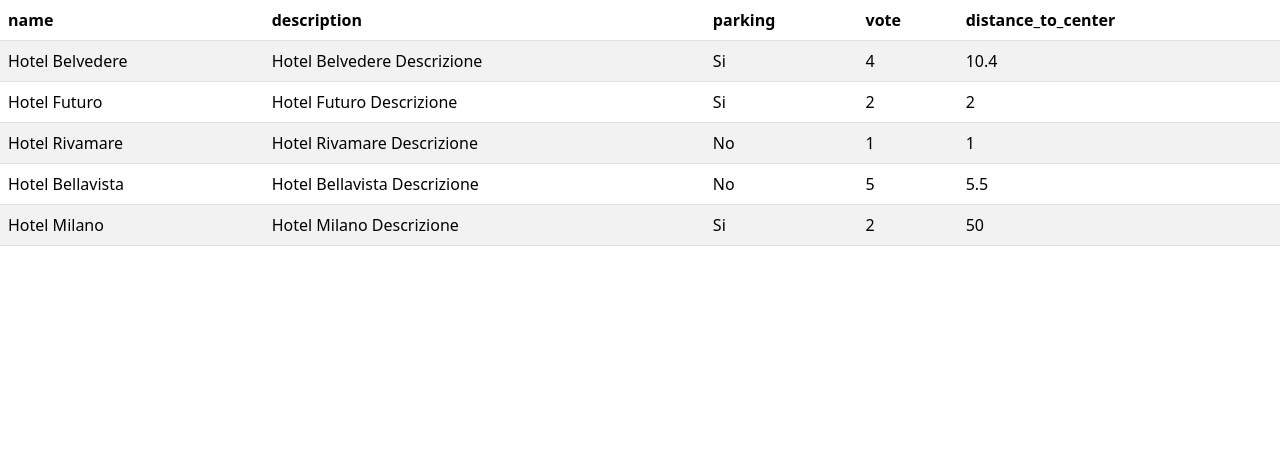
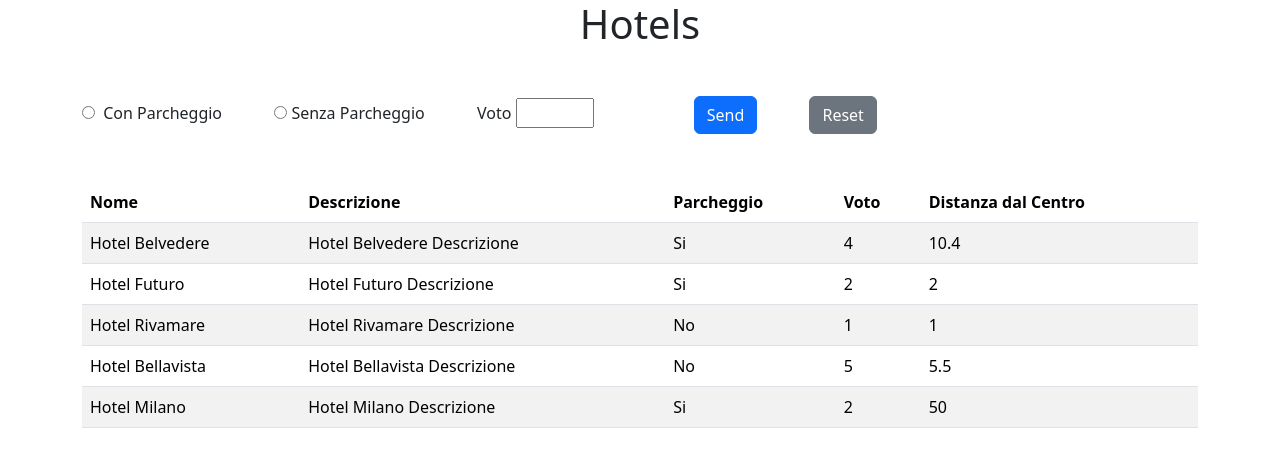
Before and after one commit to RicchiutiLucia/php-hotel, a PHP site: page / in a window 1280 px wide. Shown: the top 467 px of the page. Run offline with PHP 8.4, Linux system fonts and the light colour scheme.

Commit message:
rivisto codice e bonus 1 e 2 completati

```diff
--- a/index.php
+++ b/index.php
@@ -39,6 +39,53 @@
 
     ];
 
+    $fiteredHotels = $hotels;
+
+if(!empty($_GET['parking']) ){
+
+  $secArray = [];
+
+  foreach($fiteredHotels as $hotel){
+    if($hotel['parking']){
+      $secArray[] = $hotel;
+    }
+  }
+  $fiteredHotels = $secArray;
+
+}
+
+if(isset($_GET['parking']) && empty($_GET['parking'])){
+
+  $secArray = [];
+
+  foreach($fiteredHotels as $hotel){
+    if(!$hotel['parking']){
+      $secArray[] = $hotel;
+    }
+  }
+  $fiteredHotels = $secArray;
+
+}
+
+
+
+if(!empty($_GET['voto']) ){
+
+  $secArray = [];
+
+  foreach($fiteredHotels as $hotel){
+   if ($hotel['vote'] >= $_GET['voto']) {
+    $secArray[] = $hotel;
+    }
+  }
+
+  $fiteredHotels = $secArray;
+
+}
+
+
+
+
 
     ?>
 
@@ -54,45 +101,59 @@
 </head>
 <body>
 
-    <table  class="table table-striped table-hover">
-        <thead>
-            <tr>
-                <?php
-                    foreach($hotels[0] as $key => $value ){
-                        echo "<th scope='col'>". $key ."</th>";
-                    }
-                ?>
-            </tr>
-        </thead>
+    <h1 class="text-center mb-5">Hotels</h1>
 
-        <tbody>
-            <?php
-                foreach($hotels as $hotel){
+<div class="container">
 
-                    echo '<tr>';
-                    foreach($hotel as $information => $value){
+<form action="index.php" method="GET">
 
-                        if($information == 'parking' ){
-
-                            if($value==true){
-                                $value='Si';
-                            }else{
-                                $value='No';
-                            }
-                        }
-                        echo "<td>". $value ."</td>";
-                    }
-                    echo '</tr>';
-                }
-            ?>
-        </tbody>
-
-    </table>
+    <input class="me-1" type="radio" name="parking" id="yes" value="1">
+    <label for="yes">Con Parcheggio</label>
 
 
+    <input class="ms-5" type="radio" name="parking" id="no" value=""  >
+    <label for="no">Senza Parcheggio</label>
 
 
+    <label class="ms-5" for="">Voto</label>
+    <input class="me-5" type="number" name="voto" min="1" max="5">
 
+    <button class="btn btn-primary ms-5" type="submit">Send</button>
+    <button class="btn btn-secondary ms-5" type="submit">Reset</button>
+
+</form>
+
+</div>
+
+<div class="container mt-5  table-cnt">
+<table  class="table table-striped table-hover">
+  <thead>
+    <tr>
+      <th scope="col">Nome</th>
+      <th scope="col">Descrizione</th>
+      <th scope="col">Parcheggio</th>
+      <th scope="col">Voto</th>
+      <th scope="col">Distanza dal Centro</th>
+    </tr>
+
+  </thead>
+  <tbody  >
+ <?php foreach($fiteredHotels as $hotel){
+
+  echo '<tr>';
+  echo '<td>' . $hotel['name'] . '</td>';
+  echo '<td>' . $hotel['description'] . '</td>';
+  echo '<td>' . ($hotel['parking'] ? 'Si': 'No'). '</td>';
+  echo '<td>' . $hotel['vote'] . '</td>';
+  echo '<td>' . $hotel['distance_to_center'] . '</td>';
+  echo '</tr>';
+
+    }
+ ?>
+  </tbody>
+
+</table>
+</div>
 
 
     <script src="https://cdn.jsdelivr.net/npm/bootstrap@5.3.0-alpha3/dist/js/bootstrap.bundle.min.js" integrity="sha384-ENjdO4Dr2bkBIFxQpeoTz1HIcje39Wm4jDKdf19U8gI4ddQ3GYNS7NTKfAdVQSZe" crossorigin="anonymous"></script>
```
